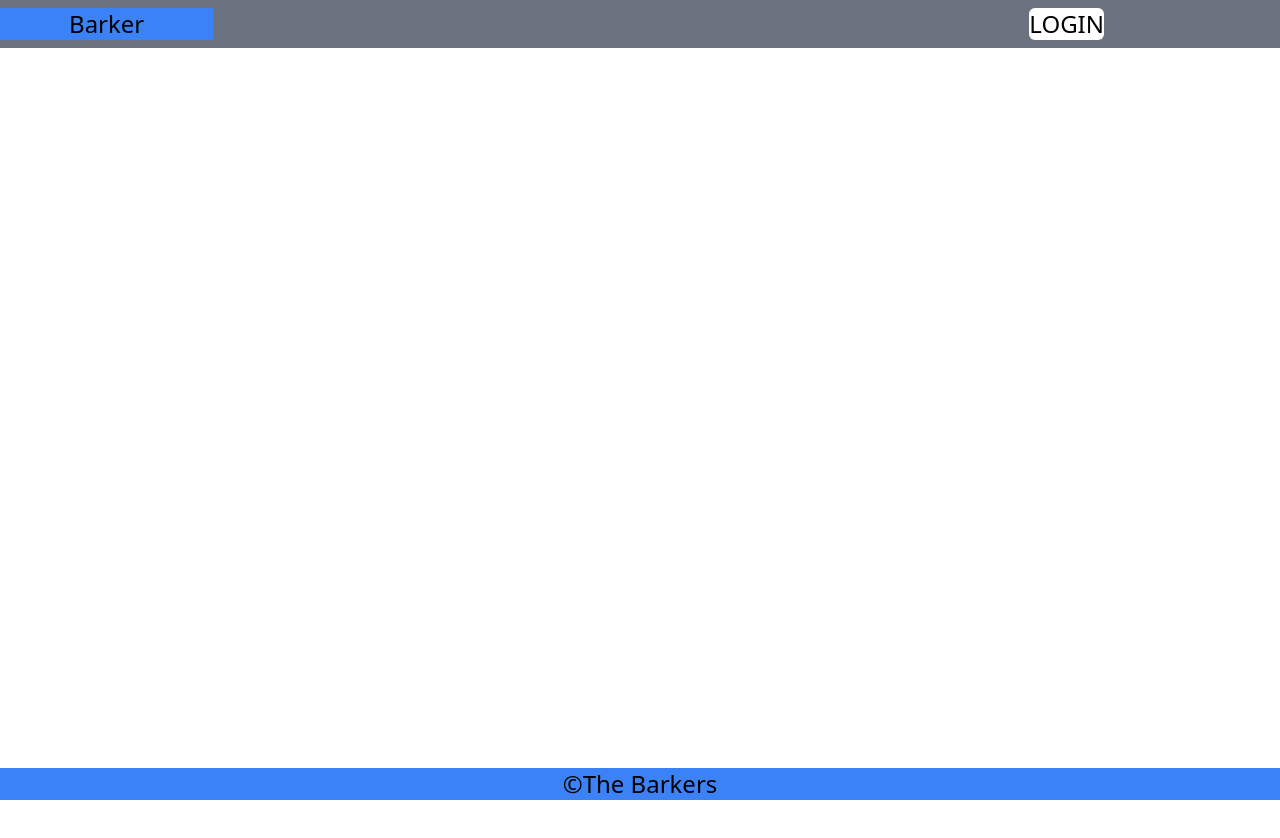
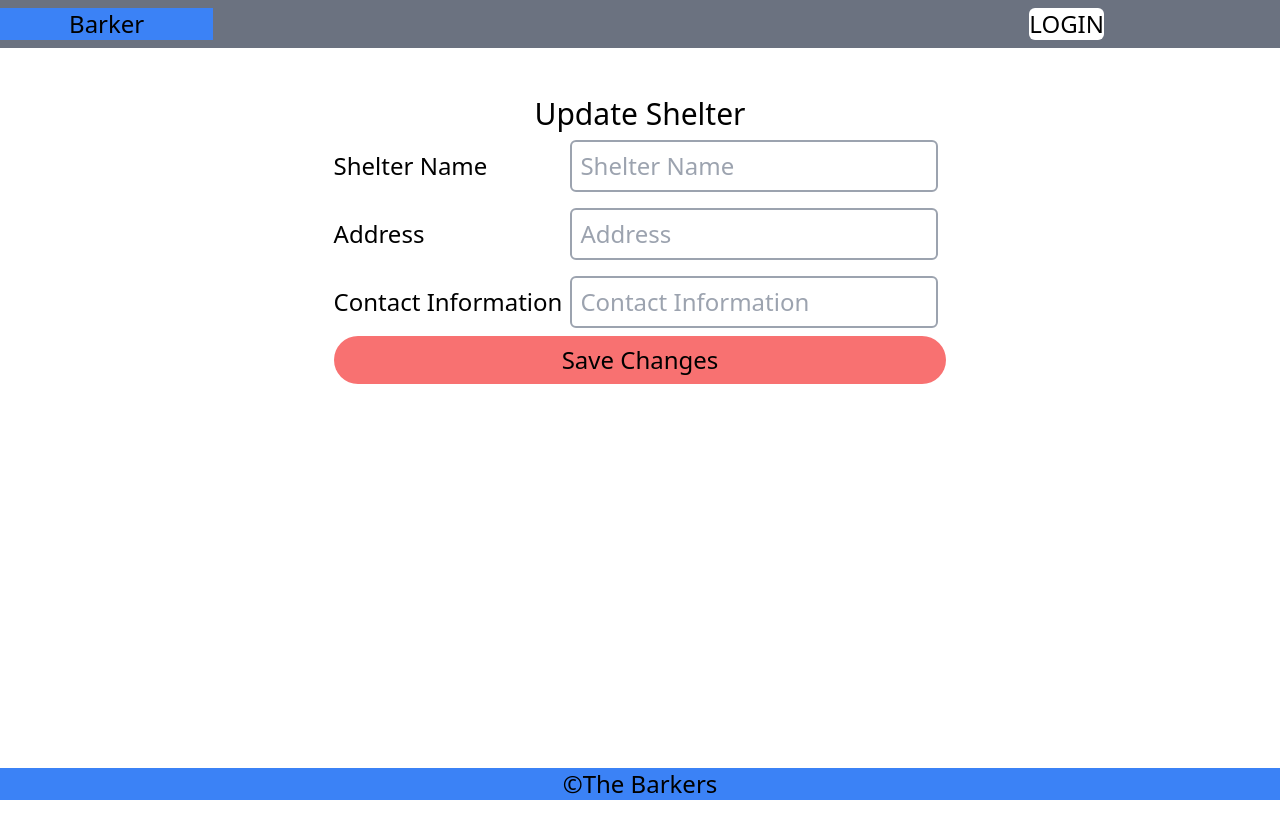
Before and after one commit to 2011JavaReact/BarkerFrontEnd, a React (Create React App) app: page /shelters/modify in a window 1280 px wide. Shown: the top 838 px of the page. Before the commit the page ends 808 px from the top, so only its background shows below. Built offline with nearby package versions, Linux system fonts and the light colour scheme; no server answers.

Commit message:
added modify shelter page

```diff
--- a/src/App.tsx
+++ b/src/App.tsx
@@ -21,6 +21,7 @@ import { stringify } from "postcss";
 import LoginForm from "./components/LoginForm";
 import NewShelterForm from "./components/shelter/NewShelterForm";
 import ModifyUser from "./components/user/ModifyUser";
+import ModifyShelter from "./components/shelter/ModifyShelter";
 
 interface IProps {}
 
@@ -97,6 +98,14 @@ class App extends React.Component<IProps, IState> {
             />
             <Route
               exact
+              path="/shelters/modify"
+              render={(routerProps) => (
+                <ModifyShelter {...routerProps} shelterId={this.state.id} />
+              )}
+            />
+
+            <Route
+              exact
               path="/login"
               render={(routerProps) => (
                 <LoginForm {...routerProps} onLogin={this.onLogin.bind(this)} />
--- /dev/null
+++ b/src/components/shelter/ModifyShelter.tsx
@@ -0,0 +1,124 @@
+import React from "react";
+import { Redirect, RouteComponentProps, Link } from "react-router-dom";
+import Axios from "axios";
+
+interface IProps extends RouteComponentProps<any> {
+  shelterId: number;
+}
+
+export default class ModifyShelter extends React.Component<IProps> {
+  state = {
+    redirect: false,
+    shelter: {
+      id: this.props.shelterId,
+      shelterName: "",
+      address: "",
+      contactInfo: "",
+      shelterPassword: "",
+    },
+  };
+
+  componentDidMount() {
+    Axios.get("http://localhost:8080/shelters/" + this.props.shelterId).then(
+      (resp) => {
+        const newShelter: any = { ...this.state.shelter };
+        newShelter.shelterName = resp.data.shelterName;
+        newShelter.address = resp.data.address;
+        newShelter.contactInfo = resp.data.contactInfo;
+
+        this.setState({ shelter: newShelter });
+      }
+    );
+  }
+
+  handleChange = (
+    event: React.ChangeEvent<HTMLInputElement>
+  ): void | undefined => {
+    const newShelter: any = { ...this.state.shelter };
+    newShelter[event.target.name] = event.target.value;
+
+    this.setState({ shelter: newShelter });
+  };
+
+  handleSubmit = (event: React.FormEvent<HTMLElement>): void | undefined => {
+    event.preventDefault();
+    console.log(this.state.shelter);
+    Axios.put("http://localhost:8080/shelters/update", this.state.shelter).then(
+      (resp) => {
+        this.setState({ redirect: true });
+      }
+    );
+  };
+
+  render(): React.ReactNode {
+    if (this.state.redirect) {
+      return (
+        <Redirect
+          to={{
+            pathname: "/",
+            state: { shelterId: this.state.shelter.id },
+          }}
+        />
+      );
+    } else {
+      return (
+        <div className="flex h-screen justify-center">
+          <div className="m-12 w-30% ">
+            <div className="text-3xl">Update Shelter</div>
+            <form className="flex flex-col" onSubmit={this.handleSubmit}>
+              <div className="flex flex-row justify-between items-center">
+                <div>Shelter Name</div>
+                <div>
+                  <input
+                    className="m-2 p-2 rounded-md border-solid border-2 border-gray-400 text-left"
+                    type="text"
+                    name="shelterName"
+                    required
+                    placeholder="Shelter Name"
+                    onChange={this.handleChange}
+                    value={this.state.shelter.shelterName}
+                  ></input>
+                </div>
+              </div>
+              <div className="flex flex-row justify-between items-center">
+                <div>Address</div>
+                <div>
+                  <input
+                    className="m-2 p-2 rounded-md border-solid border-2 border-gray-400 text-left"
+                    type="text"
+                    name="address"
+                    required
+                    placeholder="Address"
+                    onChange={this.handleChange}
+                    value={this.state.shelter.address}
+                  ></input>
+                </div>
+              </div>
+              <div className="flex flex-row justify-between items-center">
+                <div>Contact Information</div>
+                <div>
+                  <input
+                    className="m-2 p-2 rounded-md border-solid border-2 border-gray-400 text-left"
+                    type="text"
+                    name="contactInfo"
+                    required
+                    placeholder="Contact Information"
+                    onChange={this.handleChange}
+                    value={this.state.shelter.contactInfo}
+                  ></input>
+                </div>
+              </div>
+
+              <button
+                className="text-2xl rounded-full py-2 px-2 bg-red-400"
+                type="submit"
+              >
+                Save Changes
+              </button>
+            </form>
+          </div>
+        </div>
+      );
+    }
+  }
+}
--- a/src/containers/NavBarContainer.tsx
+++ b/src/containers/NavBarContainer.tsx
@@ -66,7 +66,9 @@ export default class NavBarContainer extends React.Component<IProps> {
             </NavLink>
           </div>
           <div className="col-span-2 flex flex-row justify-around p-2">
-            <div className="bg-blue-500">{this.props.user}</div>
+            <NavLink to="/shelters/modify">
+              <div className="bg-blue-500">{this.props.user}</div>
+            </NavLink>
             <NavLink to="/">
               <button
                 className="rounded-md bg-white"
```
Also changed, not shown: 1 other file (tests, documents, lock files or other folders).
